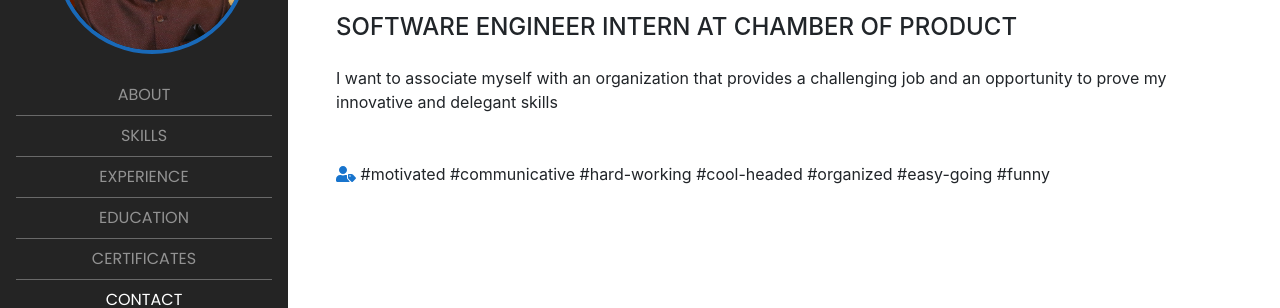
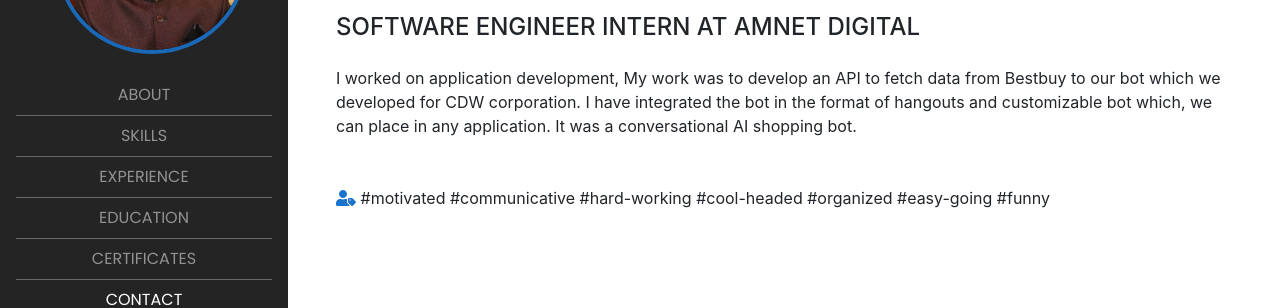
Before and after one commit to hussainsaquib/my_portfolio, a website with bundled scripts: page index.html in a window 1280 px wide. Shown: the part 147-455 px from the top of the page. Built offline with nearby package versions, Linux system fonts and the light colour scheme; files whose address does not match are found by name; a web font is replaced by a local one.

```diff
--- a/index.html
+++ b/index.html
@@ -152,14 +152,15 @@
             <span class="family-name"> HUSSAIN</span>
           </h1>
           <p class="mobile-profession">
-           SOFTWARE ENGINEER INTERN AT CHAMBER OF PRODUCT
+           SOFTWARE ENGINEER INTERN AT AMNET DIGITAL
           </p>
           <h4 class="mb-4">
-            SOFTWARE ENGINEER INTERN AT CHAMBER OF PRODUCT
+            SOFTWARE ENGINEER INTERN AT AMNET DIGITAL
           </h4>
 
           <p class="mb-3">
-            I want to associate myself with an organization that provides a challenging job and an opportunity to prove my innovative and delegant skills
+            I worked on application development, My work was to develop an API to fetch data from Bestbuy to our bot which we developed for CDW corporation. I have integrated the bot in the format of hangouts and customizable bot which, we can place in any application. It was a conversational AI  shopping bot.
+
           </p>
 
 
@@ -437,7 +438,7 @@
           <form
             class="contact-form"
             method="POST"
-            action="https:"hussainsaquib828@gmail.com"
+            action="hussainsaquib828@gmail.com"
           >
             <div class="form-group">
               <input
```
